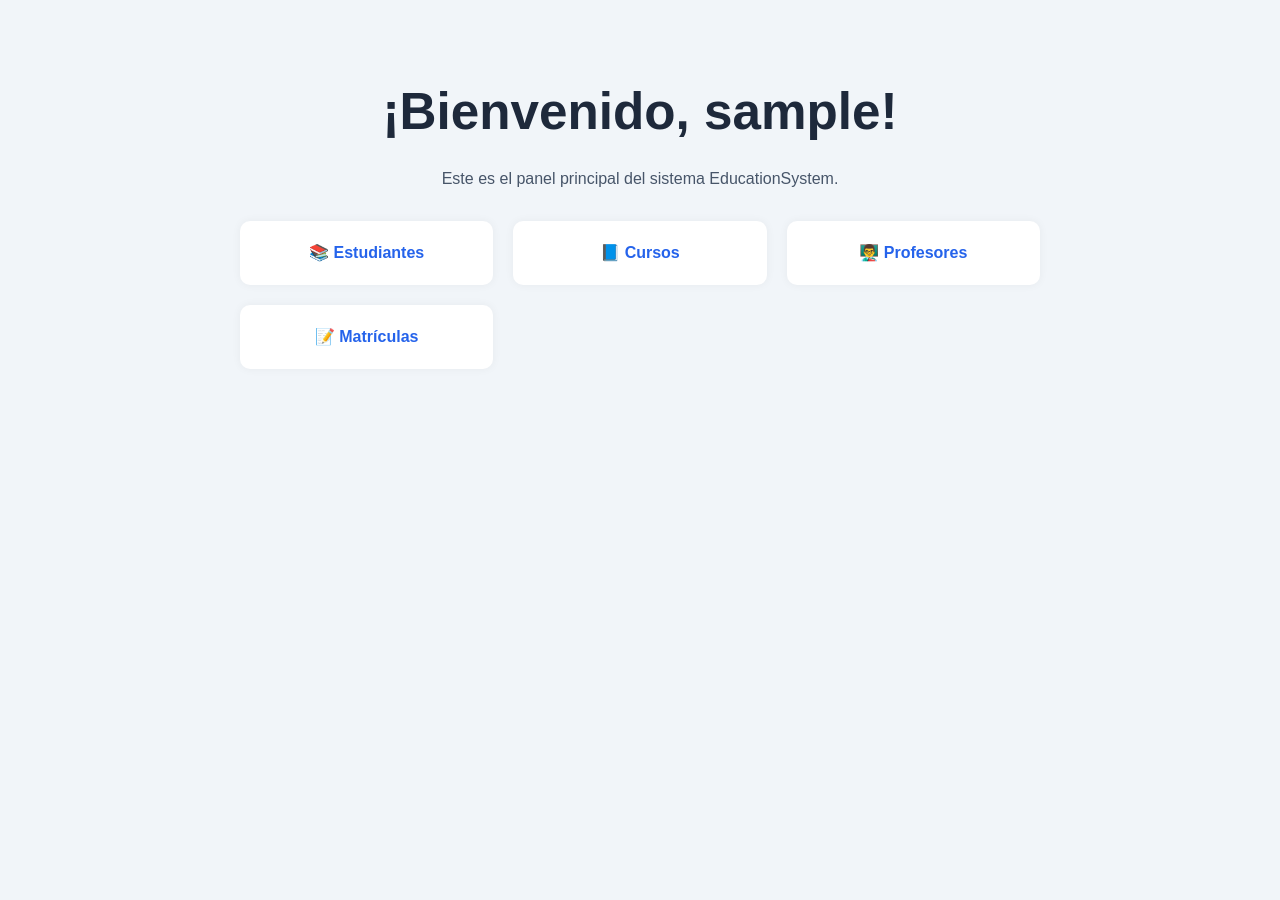
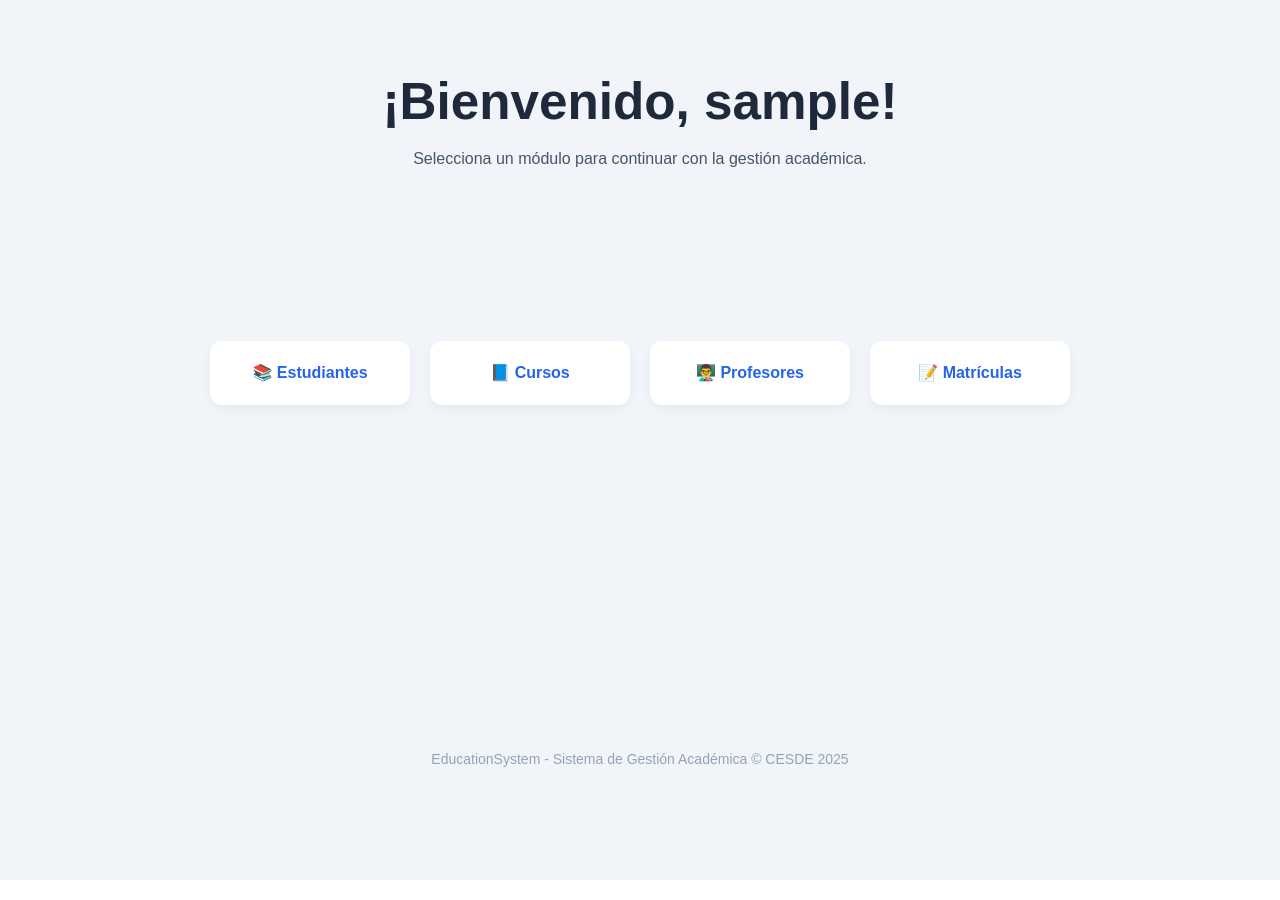
Before and after one commit to agaviria-projects/ProyectoIntegrador-Desarrollo-Frontend, a React (Vite) app: page /dashboard in a window 1280 px wide. Built offline with nearby package versions, Linux system fonts and the light colour scheme; sample sign-in values are in the browser's storage.

Commit message:
Diseño final de Dashboard institucional completo

```diff
--- a/src/pages/Dashboard.jsx
+++ b/src/pages/Dashboard.jsx
@@ -1,48 +1,60 @@
 function Dashboard() {
   const username = localStorage.getItem("userName");
 
+  const cardStyle = {
+    backgroundColor: "#ffffff",
+    padding: "20px",
+    borderRadius: "12px",
+    textAlign: "center",
+    width: "160px",
+    fontWeight: "bold",
+    textDecoration: "none",
+    color: "#2563eb",
+    boxShadow: "0 4px 10px rgba(0,0,0,0.05)",
+    transition: "all 0.3s ease",
+    cursor: "pointer",
+  };
+
  return (
   <div style={{
-      minHeight: "100vh",
+    height: "100vh",
     backgroundColor: "#f1f5f9",
     fontFamily: "Arial, sans-serif",
     display: "flex",
     flexDirection: "column",
+    justifyContent: "space-between",
     alignItems: "center",
-      padding: "50px"
+    padding: "40px 20px"
   }}>
-      <h1 style={{ color: "#1e293b", marginBottom: "10px" }}>
+    <div>
+      <h1 style={{ color: "#1e293b", marginBottom: "5px", textAlign: "center" }}>
         ¡Bienvenido, {username}!
       </h1>
-      <p style={{ marginBottom: "30px", color: "#475569" }}>
-        Este es el panel principal del sistema EducationSystem.
+      <p style={{ color: "#475569", marginBottom: "30px", textAlign: "center" }}>
+        Selecciona un módulo para continuar con la gestión académica.
       </p>
+      <div style={{
+        display: "flex",
+        gap: "20px",
+        justifyContent: "center",
+        flexWrap: "wrap",
+        marginTop: "170px"
+      }}>
+        <a href="/estudiantes" style={cardStyle}>📚 Estudiantes</a>
+        <a href="#" style={cardStyle}>📘 Cursos</a>
+        <a href="#" style={cardStyle}>👨‍🏫 Profesores</a>
+        <a href="#" style={cardStyle}>📝 Matrículas</a>
+      </div>
+    </div>
 
-      <div style={{
-        display: "grid",
-        gap: "20px",
-        gridTemplateColumns: "repeat(auto-fit, minmax(200px, 1fr))",
-        width: "100%",
-        maxWidth: "800px"
+    <p style={{
+      fontSize: "14px",
+      color: "#94a3b8",
+      marginBottom:"70px"
     }}>
-        <a href="/estudiantes" style={linkStyle}>📚 Estudiantes</a>
-        <a href="#" style={linkStyle}>📘 Cursos</a>
-        <a href="#" style={linkStyle}>👨‍🏫 Profesores</a>
-        <a href="#" style={linkStyle}>📝 Matrículas</a>
-      </div>
+      EducationSystem - Sistema de Gestión Académica © CESDE 2025
+    </p>
   </div>
 );
 }
-
-const linkStyle = {
-  backgroundColor: "#ffffff",
-  padding: "20px",
-  textAlign: "center",
-  borderRadius: "10px",
-  textDecoration: "none",
-  fontWeight: "bold",
-  color: "#2563eb",
-  boxShadow: "0 0 10px rgba(0,0,0,0.05)"
-};
-
 export default Dashboard;
```
Lines whose indentation alone changed are shown as unchanged.
